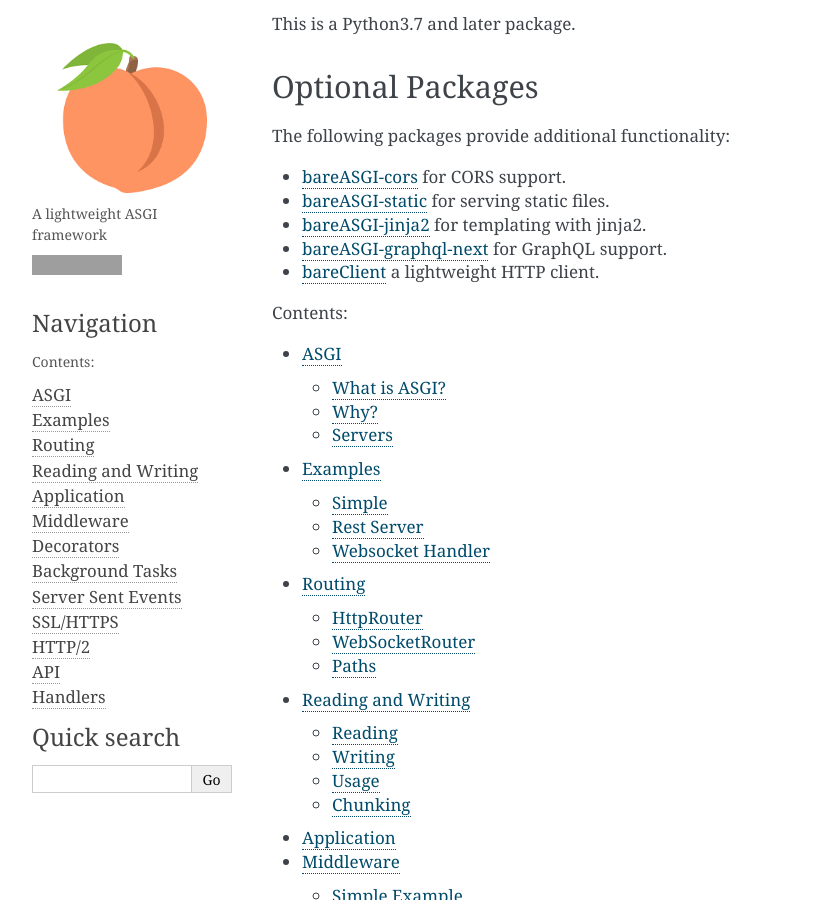
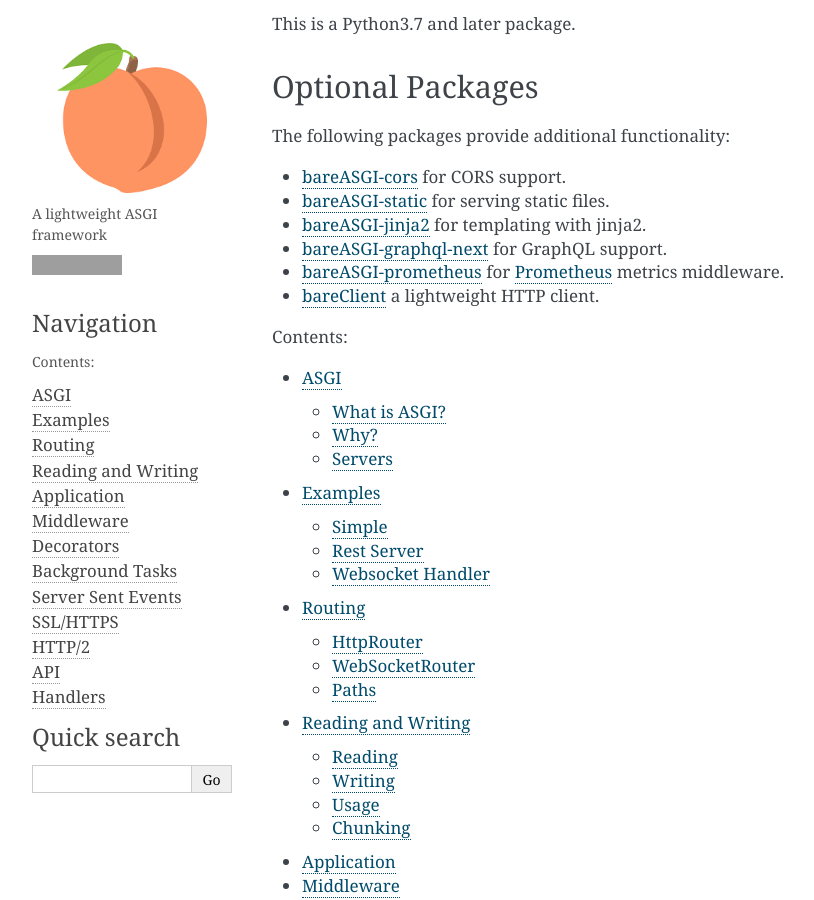
Before and after one commit to rob-blackbourn/bareASGI, a Sphinx documentation site: the page built from docs/index.rst, in a window 1280 px wide and 900 px high, scrolled down 1238 px, cut to the strip 0-900 px from the top of the window. Shown: the whole strip, without its empty margins (170-984 px from the left). Built offline with Sphinx 7.4.7, drawn with Linux system fonts in a browser that asks for light colours; grey boxes are pictures that could not be loaded.

Commit message:
Added the prometheus package to the docs

```diff
--- a/docs/index.rst
+++ b/docs/index.rst
@@ -62,6 +62,7 @@
 * `bareASGI-static <https://bareasgi-static.readthedocs.io/en/latest/>`_ for serving static files.
 * `bareASGI-jinja2 <https://bareasgi-jinja2.readthedocs.io/en/latest/>`_ for templating with jinja2.
 * `bareASGI-graphql-next <https://bareasgi-graphql-next.readthedocs.io/en/latest/>`_ for GraphQL support.
+* `bareASGI-prometheus <https://github.com/rob-blackbourn/bareASGI-prometheus>`_ for `Prometheus <https://prometheus.io/>`_ metrics middleware.
 * `bareClient <https://bareclient.readthedocs.io/en/latest/>`_ a lightweight HTTP client.
 
 
```
